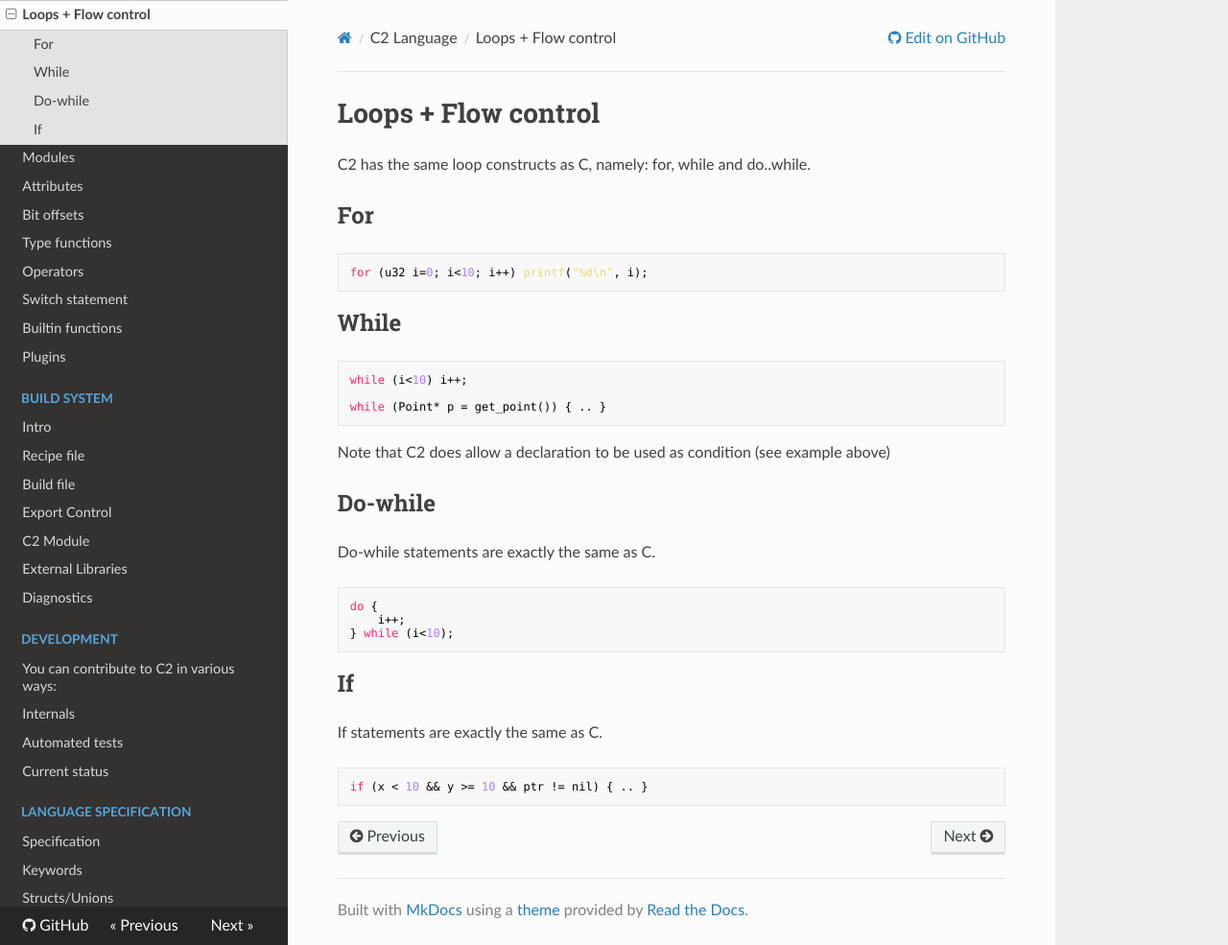
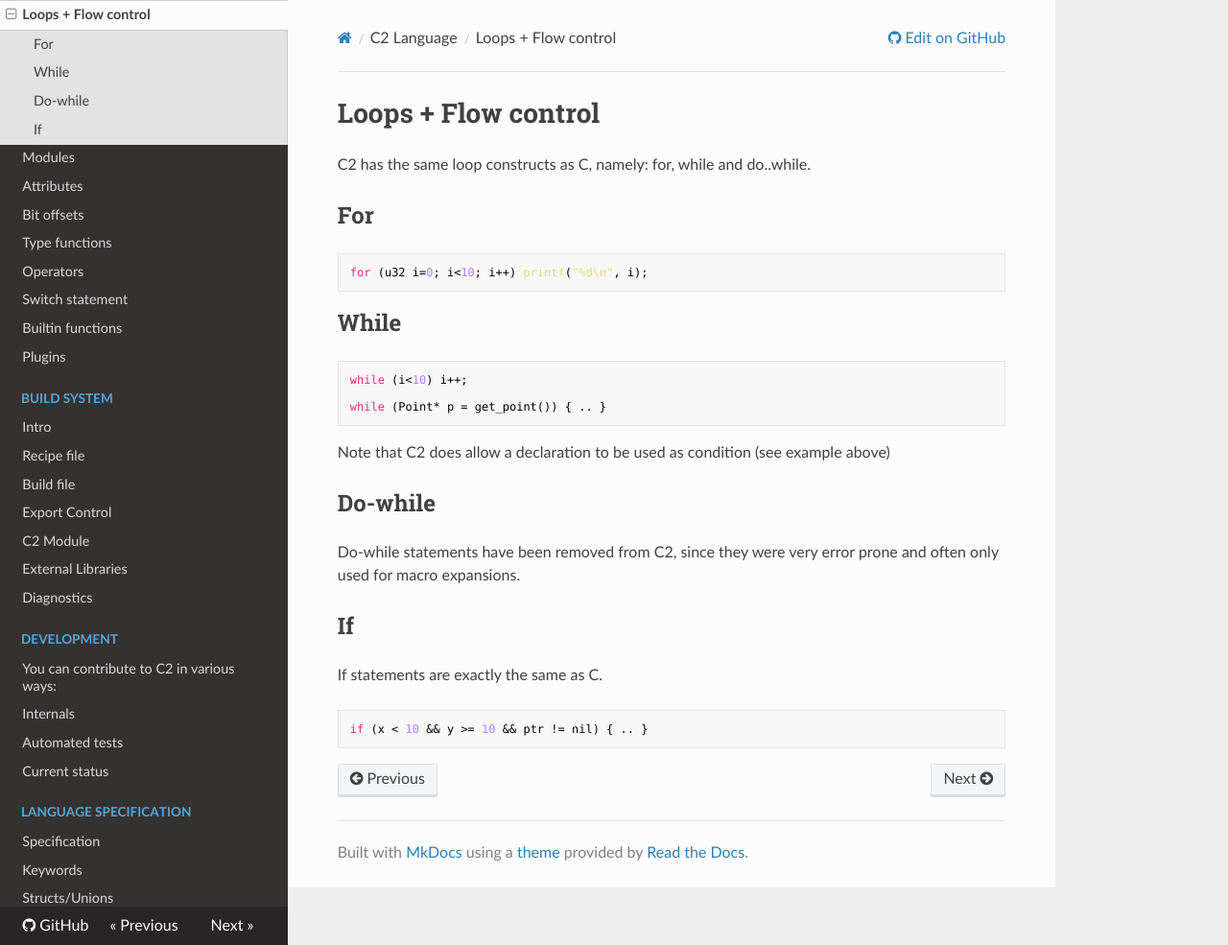
Before and after one commit to c2lang/documentation, an MkDocs documentation site: the page built from documentation/docs/language/flow_control.md, in a window 1280 px wide and 985 px high. Shown: the whole window at 96% size. Built offline with MkDocs 1.6.1, drawn with Linux system fonts in a browser that asks for light colours; nearby versions of some CDN libraries; old or Windows-style settings are respelled for this version of MkDocs.

Commit message:
changes: removed do..while

````diff
--- a/documentation/docs/language/flow_control.md
+++ b/documentation/docs/language/flow_control.md
@@ -21,13 +21,9 @@
 
 ## Do-while
 
-Do-while statements are exactly the same as C.
+Do-while statements have been removed from C2, since they were very error prone
+and often only used for macro expansions.
 
-```c
-do {
-    i++;
-} while (i<10);
-```
 
 ## If
 
````
Also changed, not shown: documentation/docs/introduction/changes_from_c.md (+3 -0 lines).
